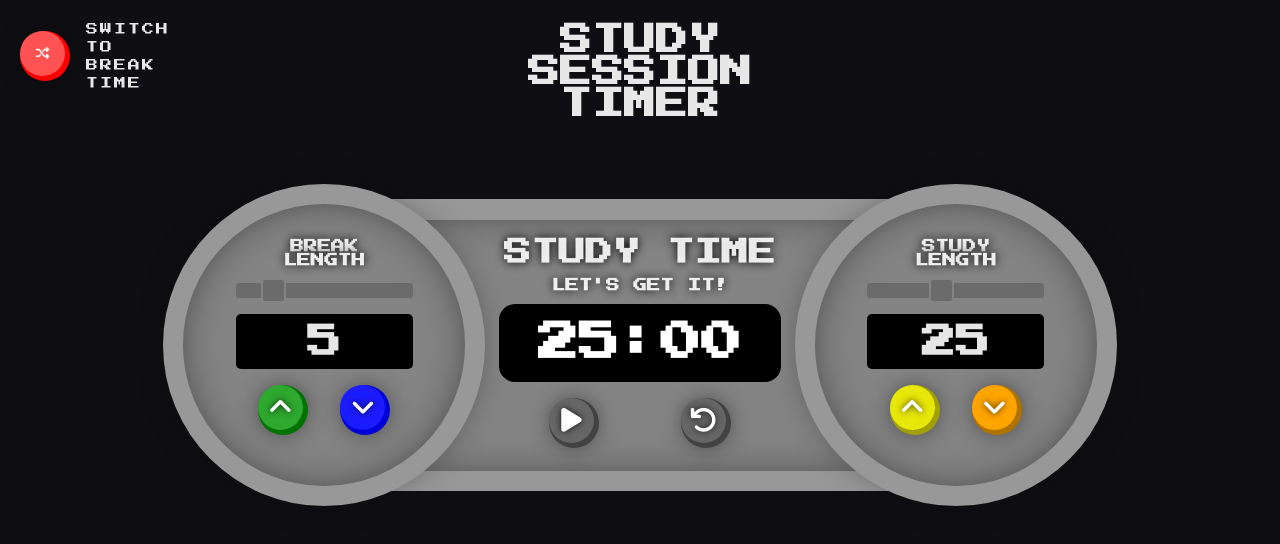
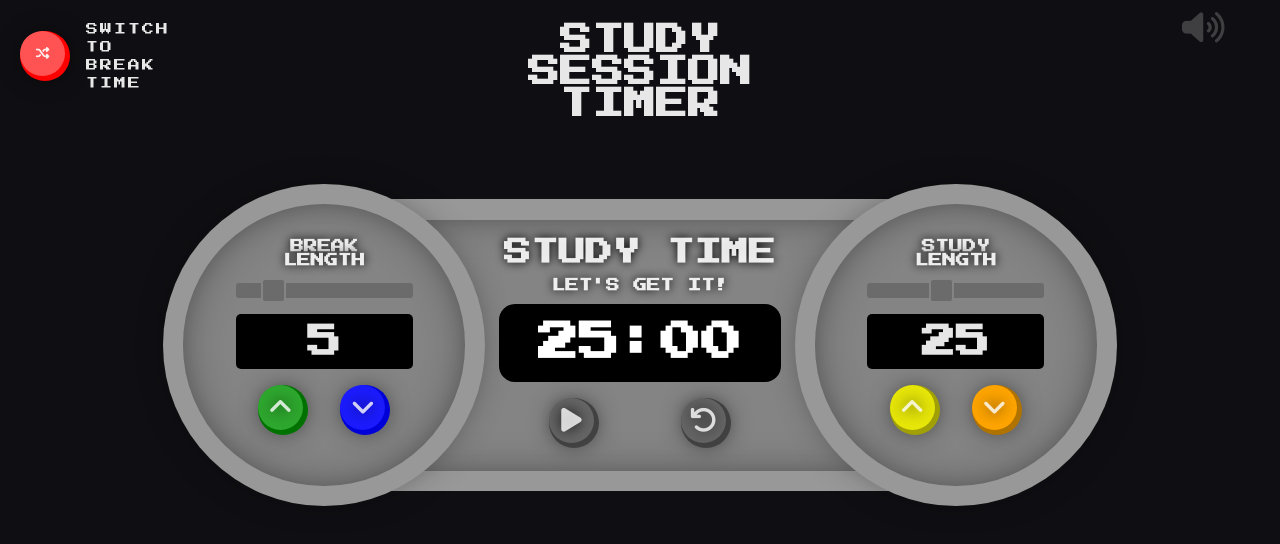
Before and after one commit to seantokuzo/StudyTimer, a React (Create React App) app: page / in a window 1280 px wide. Shown: the top 544 px of the page. Built offline with nearby package versions, Linux system fonts and the light colour scheme.

Commit message:
ready for netlify

```diff
--- a/src/App.js
+++ b/src/App.js
@@ -13,17 +13,17 @@ import warningSFX from './sounds/smb_warning.m4a'
 import accurateInterval from './accurateInterval'
 
 function App() {
-  const incrementSound = new Audio(coinSFX)
-  const decrementSound = new Audio(bumpSFX)
-  const switchToBreakSound = new Audio(oneUpSFX)
-  const switchToStudySound = new Audio(powerUpSFX)
-  const warningSound = new Audio(warningSFX)
-  const pauseSound = new Audio(pauseSFX)
-  const restartSound = new Audio(restartSFX)
-  const breakOverSound = new Audio(breakOverSFX)
-  const studyOverSound = new Audio(studyOverSFX)
-  const startBreakSound = new Audio(startBreakSFX)
-  const startStudySound = new Audio(startStudySFX)
+  let incrementSound = new Audio(coinSFX)
+  let decrementSound = new Audio(bumpSFX)
+  let switchToBreakSound = new Audio(oneUpSFX)
+  let switchToStudySound = new Audio(powerUpSFX)
+  let warningSound = new Audio(warningSFX)
+  let pauseSound = new Audio(pauseSFX)
+  let restartSound = new Audio(restartSFX)
+  let breakOverSound = new Audio(breakOverSFX)
+  let studyOverSound = new Audio(studyOverSFX)
+  let startBreakSound = new Audio(startBreakSFX)
+  let startStudySound = new Audio(startStudySFX)
   const [breakLength, setBreakLength] = useState(5)
   const [studyLength, setStudyLength] = useState(25)
   const [animateBreak, setAnimateBreak] = useState({ up: false, down: false })
@@ -33,6 +33,7 @@ function App() {
   const [isBreak, setIsBreak] = useState(false)
   const [timerActive, setTimerActive] = useState(false)
   const [myInterval, setMyInterval] = useState('')
+  const [soundOn, setSoundOn] = useState(true)
 
   // BREAK LENGTH MUST BE LESS THAT STUDY LENGTH
   // SWITCH TIME LEFT FROM BREAK/STUDY ON SESSION SWITCH
@@ -70,6 +71,36 @@ function App() {
       setIsBreak((prevIsBreak) => !prevIsBreak)
     }
   }, [timeLeft])
+
+  function toggleSound() {
+    if (soundOn) {
+      incrementSound.volume = 0
+      decrementSound.volume = 0
+      switchToBreakSound.volume = 0
+      switchToStudySound.volume = 0
+      warningSound.volume = 0
+      pauseSound.volume = 0
+      restartSound.volume = 0
+      breakOverSound.volume = 0
+      studyOverSound.volume = 0
+      startBreakSound.volume = 0
+      startStudySound.volume = 0
+      setSoundOn(false)
+    } else {
+      incrementSound.volume = 1
+      decrementSound.volume = 1
+      switchToBreakSound.volume = 1
+      switchToStudySound.volume = 1
+      warningSound.volume = 1
+      pauseSound.volume = 1
+      restartSound.volume = 1
+      breakOverSound.volume = 1
+      studyOverSound.volume = 1
+      startBreakSound.volume = 1
+      startStudySound.volume = 1
+      setSoundOn(true)
+    }
+  }
 
   // SWITCH SESSION TYPE (RED BUTTON)
   function switchSessionType() {
@@ -281,6 +312,19 @@ function App() {
     color: timeLeft < 60 ? 'var(--warning-red)' : 'white'
   }
 
+  const soundIconEl = (
+    <div className="sound-icon-div" onClick={toggleSound}>
+      <i
+        className={
+          soundOn
+            ? 'fa-solid fa-volume-high sound-icon'
+            : 'fa-solid fa-volume-xmark sound-icon'
+        }
+      ></i>
+      {!soundOn && <p id="coming-soon">Coming Soon! I Swear!</p>}
+    </div>
+  )
+
   // SESSION SWITCH COMPONENT - RED BUTTON AND PHRASE
   const sessionSwitchButton = (
     <div className="sesh-switch-div">
@@ -445,8 +489,9 @@ function App() {
 
   return (
     <div className="app-container">
+      {sessionSwitchButton}
+      {soundIconEl}
       <h1 className="title">Study Session Timer</h1>
-      {sessionSwitchButton}
       {timerHtml}
       {/* {timerControls} */}
       {/* {setTimers} */}
--- a/src/index.css
+++ b/src/index.css
@@ -309,6 +309,39 @@ body {
 }
 
 /* ********************************* */
+/* *     SOUND ON/OFF CONTROL      * */
+/* ********************************* */
+.sound-icon-div {
+  height: 155px;
+  position: absolute;
+  top: 11%;
+  left: 94%;
+  transform: translate(-50%, -50%);
+
+  cursor: pointer;
+
+  display: flex;
+  flex-direction: column;
+  justify-content: flex-start;
+  align-items: center;
+  /* border: 1px solid aqua; */
+}
+
+.sound-icon {
+  /* width: 50px;
+  height: 50px; */
+  font-size: 2.5em;
+  color: rgba(255, 255, 255, 0.2);
+}
+
+#coming-soon {
+  margin: 10px 0 0 0;
+  line-height: 1.5em;
+  width: min-content;
+  color: rgba(255, 255, 255, 0.1);
+}
+
+/* ********************************* */
 /* *        BUTTONS CLASSES        * */
 /* ********************************* */
 .btns-container {
@@ -352,8 +385,8 @@ body {
 
 .btn-icon {
   font-size: 2em;
-  color: rgb(255, 255, 255);
-  text-shadow: 0 0 7.5px rgba(0, 0, 0, 0.8);
+  color: rgb(255, 255, 255, .8);
+  text-shadow: 0 0 15px rgba(0, 0, 0, 0.8);
 }
 
 .btn-icon:active {
@@ -503,6 +536,10 @@ body {
     width: 22vw;
     height: 22vw;
   }
+  .sound-icon {
+    font-size: 3em;
+  }
+}
 
 @media(max-width: 1100px) {
   body {
@@ -528,11 +565,18 @@ body {
     height: 36px;
   }
 }
-}
 
 @media(max-width: 900px) {
   body {
     font-size: .45em;
+  }
+
+  .sound-icon-div {
+    top: 11%;
+  }
+
+  .sound-icon {
+    font-size: 4em;
   }
 
   .timer-div {
@@ -597,6 +641,10 @@ body {
   .red-btn-in {
     width: 32px;
     height: 32px;
+  }
+
+  .sound-icon-div {
+    left: 90%;
   }
 
   .sesh-switch-phrase {
@@ -709,3 +757,10 @@ body {
     }
   }
 }
+
+@media (max-width: 400px) {
+  .sound-icon-div {
+    top: 10%;
+    left: 89%;
+  }
+}
```
Lines whose indentation alone changed are shown as unchanged.
